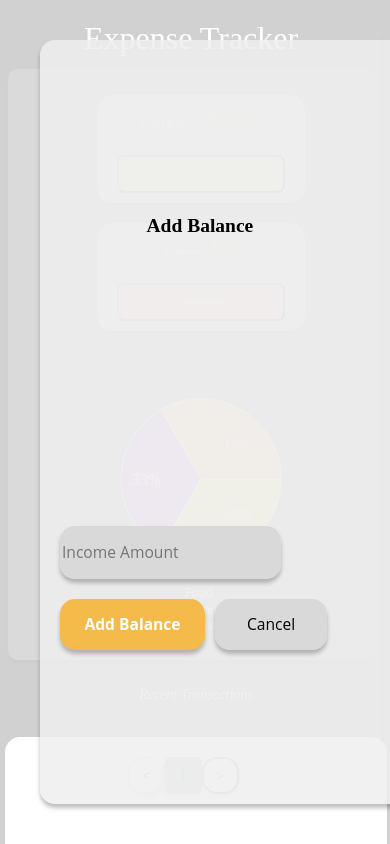
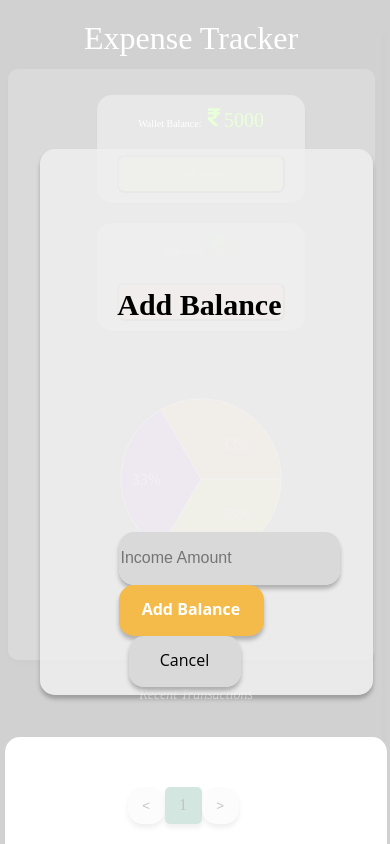
Before and after one commit to NandanMaheta/expense_tracker, a React (Create React App) app: page / in a window 390 px wide. Both pictures are taken after a click on the button "+Add Income". Shown: the top 844 px of the page. Built offline with nearby package versions, Linux system fonts and the light colour scheme.

Commit message:
created expense tracker, it still lacks a bit of responsivness in some sections, but will update the app at most good way when get enough time

```diff
--- a/src/components/Common.module.css
+++ b/src/components/Common.module.css
@@ -586,12 +586,13 @@ body {
   display: flex;
   margin-left: auto;
   margin-right: auto;
+  margin-top: 30px
 }
 
 .paginationbuttons {
   width: 37px;
   height: 37px;
-
+  border: 0;
   border-radius: 15px;
   background: linear-gradient(0deg, #f1f1f1, #f1f1f1),
     linear-gradient(0deg, #f1f1f1, #f1f1f1),
--- a/src/components/Modal/ModalAdd.jsx
+++ b/src/components/Modal/ModalAdd.jsx
@@ -1,15 +1,14 @@
-import React, { useState } from "react";
+import React, { useState, useEffect } from "react";
 import Modal from "react-modal";
 
-const ModalAdd = ({ isOpen, onClose, updateBalance }) => {
+const ModalAdd = ({ isOpen, onClose,updateBalance }) => {
   const customStyles = {
     overlay: {
       backgroundColor: "#FFFFFFC4",
     },
     content: {
-      width: "90%", // Set width to 90% for smaller screens
-      maxWidth: "538px", // Max width for larger screens
-      height: "auto", // Auto height to fit content
+      width: "75%",
+      height: "60%",
       borderRadius: "15px",
       backgroundColor: "#EFEFEFD9",
       margin: "auto",
@@ -19,71 +18,72 @@ const ModalAdd = ({ isOpen, onClose, updateBalance }) => {
       justifyContent: "space-around",
       border: "none",
       boxShadow: "0px 4px 4px 0px #00000040",
-      padding: "20px", // Added padding for better spacing
     },
     HeadingText: {
-      width: "100%",
-      maxWidth: "178px", // Max width for larger screens
+      width: "178px",
+      height: "34px",
+      font: "Ubuntu",
       fontFamily: "Ubuntu",
-      fontSize: "5vw", // Font size responsive to viewport width
+      fontSize: "30px",
       fontWeight: "700",
-      lineHeight: "1.2em", // Adjusted line height
+      lineHeight: "34.47px",
       textAlign: "left",
       color: "#000000",
-      marginBottom: "20px", // Margin bottom for spacing
     },
     FormContainer: {
-      width: "100%",
-      maxWidth: "510px", // Max width for larger screens
+      width: "60%",
+      height: "54px",
+      border: "0px",
+      borderRadius: "15px",
       display: "flex",
-      flexDirection: "column", // Stack inputs vertically on smaller screens
-      alignItems: "center",
+      justifyContent: "space-between",
+    //   alignItems: "center",
+
     },
     input: {
-      width: "100%",
-      maxWidth: "217px", // Max width for larger screens
+      width: "217px",
       height: "51px",
       borderRadius: "15px",
-      background: "linear-gradient(0deg, #D9D9D9, #D9D9D9)",
+      background:
+        "linear-gradient(0deg, #D9D9D9, #D9D9D9), linear-gradient(0deg, #D9D9D9, #D9D9D9), linear-gradient(0deg, #FBFBFB, #FBFBFB)",
       boxShadow: "0px 4px 4px 0px #00000040",
       border: "0px",
       color: "#919191",
-      fontFamily: "Open Sans",
-      fontSize: "4vw", // Font size responsive to viewport width
+      font: "Open Sans",
+      fontSize: "16px",
       fontWeight: "400",
-      lineHeight: "1.2em", // Adjusted line height
-      marginBottom: "10px", // Margin bottom for spacing
+      lineHeight: "21.78px",
+      marginRight:"10px"
     },
     CancelButton: {
-      width: "100%",
-      maxWidth: "112px", // Max width for larger screens
+      width: "112px",
       height: "51px",
       borderRadius: "15px",
       border: "0px",
-      background: "linear-gradient(0deg, #D9D9D9, #D9D9D9)",
+      background:
+        "linear-gradient(0deg, #D9D9D9, #D9D9D9), linear-gradient(0deg, #D9D9D9, #D9D9D9), linear-gradient(0deg, #E3E3E3, #E3E3E3)",
       boxShadow: "0px 4px 4px 0px #00000040",
       fontFamily: "Open Sans",
-      fontSize: "4vw", // Font size responsive to viewport width
+      fontSize: "16px",
       fontWeight: "400",
-      lineHeight: "1.2em", // Adjusted line height
+      lineHeight: "21.79px",
       color: "#000000",
-      marginLeft: "10px",
-      marginTop: "10px", // Margin top for spacing
+      marginLeft:"10px"
     },
     AddButton: {
-      width: "100%",
-      maxWidth: "145px", // Max width for larger screens
+        width: "145px",
     height: "51px",
     border: "0px",
     borderRadius: "15px",
-      backgroundColor: "#F4BB4A",
+    backgroundColor:"#F4BB4A",
+
     boxShadow: "0px 4px 4px 0px #00000040",
     fontFamily: "Open Sans",
-      fontSize: "4vw", // Font size responsive to viewport width
+    fontSize: "16px",
     fontWeight: "700",
-      lineHeight: "1.2em", // Adjusted line height
+    lineHeight: "21.79px",
+
     color: "#FFFFFF",
-      marginTop: "10px", // Margin top for spacing
     },
   };
 
@@ -106,26 +106,31 @@ const ModalAdd = ({ isOpen, onClose, updateBalance }) => {
         return newTotal;
       });
     }
+    // window.location.reload()
     setCurrentAdd("");
     onClose();
+
   };
 
   return (
     <Modal isOpen={isOpen} onRequestClose={onClose} style={customStyles}>
       <p style={customStyles.HeadingText}>Add Balance</p>
       <div style={customStyles.FormContainer}>
-        <form onSubmit={handleSubmit}>
+        <form action="submit">
           <input
           style={customStyles.input}
             type="number"
             placeholder="Income Amount"
             value={currentAdd}
-            onChange={handleChange}
+            onChange={(e) => handleChange(e)}
           />
-          <button type="submit" style={customStyles.AddButton}>
+          <button
+            style={customStyles.AddButton}
+            onClick={(e) => handleSubmit(e)}
+          >
             Add Balance
           </button>
-          <button type="button" onClick={onClose} style={customStyles.CancelButton}>
+          <button onClick={onClose} style={customStyles.CancelButton}>
             Cancel
           </button>
         </form>
--- a/src/components/Modal/ModalExp.jsx
+++ b/src/components/Modal/ModalExp.jsx
@@ -1,15 +1,14 @@
 import React, { useState, useEffect } from "react";
 import Modal from "react-modal";
-import { SnackbarProvider, enqueueSnackbar } from "notistack";
+import { SnackbarProvider, enqueueSnackbar } from 'notistack'
 
 const customStyles = {
   overlay: {
     backgroundColor: "#FFFFFFC4",
   },
   content: {
-    width: "90%", // Default width for smaller screens
-    maxWidth: "538px", // Maximum width for larger screens
-    height: "auto", // Allow height to adjust based on content
+    width: "75%",
+    height: "65%",
     borderRadius: "15px",
     backgroundColor: "#EFEFEFD9",
     margin: "auto",
@@ -19,14 +18,15 @@ const customStyles = {
     justifyContent: "space-around",
     border: "none",
     boxShadow: "0px 4px 4px 0px #00000040",
-    padding: "20px", // Added padding for better spacing
   },
   HeadingText: {
-    width: "100%",
-    maxWidth: "180px", // Maximum width for larger screens
+    width: "180px",
+    height: "34px",
+    font: "Ubuntu",
     fontFamily: "Ubuntu",
-    fontSize: "5vw", // Font size responsive to viewport width
+    fontSize: "30px",
     fontWeight: "700",
+    lineHeight: "34.47px",
     textAlign: "left",
     color: "#000000",
   },
@@ -34,50 +34,55 @@ const customStyles = {
     display: "flex",
     flexWrap: "wrap",
     justifyContent: "space-between",
-    width: "100%", // Full width for container
-    gap: "10px", // Add gap between inputs
+    width: "100%",
+    height: "178px",
   },
   input: {
     width: "100%",
-    maxWidth: "223px", // Maximum width for larger screens
     height: "51px",
     borderRadius: "15px",
-    background: "linear-gradient(0deg, #D9D9D9, #D9D9D9)",
+    background:
+      "linear-gradient(0deg, #D9D9D9, #D9D9D9), linear-gradient(0deg, #D9D9D9, #D9D9D9), linear-gradient(0deg, #FBFBFB, #FBFBFB)",
     boxShadow: "0px 4px 4px 0px #00000040",
     border: "0px",
   },
   AddButton: {
-    width: "45%", // Responsive width for smaller screens
+    width: "100%",
     height: "51px",
     border: "0px",
     borderRadius: "15px",
     backgroundColor: "#F4BB4A",
     boxShadow: "0px 4px 4px 0px #00000040",
     fontFamily: "Open Sans",
-    fontSize: "4vw", // Font size responsive to viewport width
+    fontSize: "16px",
     fontWeight: "700",
+    lineHeight: "21.79px",
     color: "#FFFFFF",
     marginRight: "10px",
   },
   CancelButton: {
-    width: "45%", // Responsive width for smaller screens
+    width: "100%",
     height: "51px",
     borderRadius: "15px",
     border: "0px",
-    background: "linear-gradient(0deg, #D9D9D9, #D9D9D9)",
+    background:
+      "linear-gradient(0deg, #D9D9D9, #D9D9D9), linear-gradient(0deg, #D9D9D9, #D9D9D9), linear-gradient(0deg, #E3E3E3, #E3E3E3)",
     boxShadow: "0px 4px 4px 0px #00000040",
     fontFamily: "Open Sans",
-    fontSize: "4vw", // Font size responsive to viewport width
+    fontSize: "16px",
     fontWeight: "400",
+    lineHeight: "21.79px",
     color: "#000000",
     marginLeft: "10px",
   },
   ButtonContainer: {
     display: "flex",
-    justifyContent: "space-around",
+    justifyContent: "space-between",
     alignItems: "center",
-    width: "100%",
+    width: "30%",
   },
+  mainCont:{
+    alignItems:"center",  }
 };
 
 export const ModalExp = ({ isOpen, onClose, calculateTotalExpenses, balance, updateBalance }) => {
@@ -96,11 +101,12 @@ export const ModalExp = ({ isOpen, onClose, calculateTotalExpenses, balance, upd
         setExpenses([]);
       }
       calculateTotalExpenses();
-      }
-    }, 500);
+    }}, 500);
 
     return () => clearInterval(intervalId);
   }, [expenses]);
+
+
 
   const handleChange = (e) => {
     const { name, value } = e.target;
@@ -130,6 +136,8 @@ export const ModalExp = ({ isOpen, onClose, calculateTotalExpenses, balance, upd
     <SnackbarProvider>
     <Modal isOpen={isOpen} onRequestClose={onClose} style={customStyles}>
       <p style={customStyles.HeadingText}>Add Expense</p>
+      <div style={customStyles.mainCont}>
+
       <form onSubmit={handleSubmit}>
         <div style={customStyles.InputContainer}>
           <input
@@ -171,7 +179,7 @@ export const ModalExp = ({ isOpen, onClose, calculateTotalExpenses, balance, upd
             required
           />
         </div>
-
+<br /><br />
         <div style={customStyles.ButtonContainer}>
           <button type="submit" style={customStyles.AddButton}>
             Add Expense
@@ -185,7 +193,7 @@ export const ModalExp = ({ isOpen, onClose, calculateTotalExpenses, balance, upd
             Cancel
           </button>
         </div>
-        </form>
+      </form></div>
     </Modal>
     </SnackbarProvider>
   );
```
Lines whose indentation alone changed are shown as unchanged.
